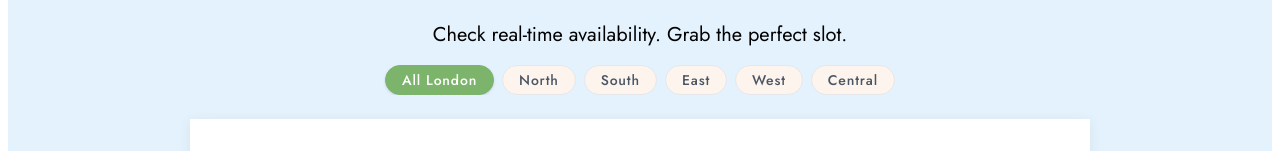
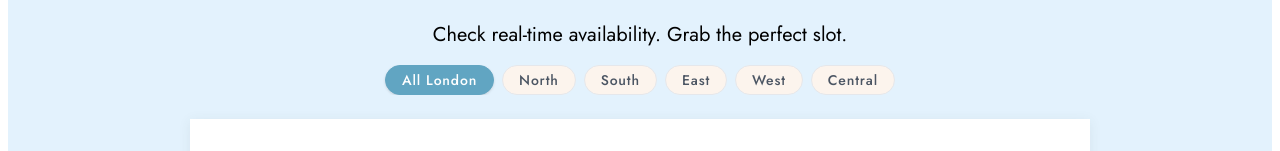
Before and after one commit to MarcusZAllen/tennis-court-booking-app, a Next.js app: page /padel in a window 1280 px wide. Shown: the part 156-307 px from the top of the page. Built offline with nearby package versions, Linux system fonts and the light colour scheme; no server answers; the database is empty.

Commit message:
Add dynamic accent color to LocationPills component
- Add optional accentColor prop to LocationPills (defaults to green #7cb46b)
- Use accentColor for selected pill background and border
- Pass teal accent color (#61a5c2) from padel page
- Tennis page uses default green, padel page uses teal

```diff
--- a/src/components/LocationPills.tsx
+++ b/src/components/LocationPills.tsx
@@ -6,9 +6,10 @@ const LOCATIONS = ["All London", "North", "South", "East", "West", "Central"];
 type LocationPillsProps = {
   selected: string[];
   onSelect: (locations: string[]) => void;
+  accentColor?: string;
 };
 
-export default function LocationPills({ selected, onSelect }: LocationPillsProps) {
+export default function LocationPills({ selected, onSelect, accentColor = '#7cb46b' }: LocationPillsProps) {
   const handleLocationClick = (location: string) => {
     if (location === "All London") {
       // If "All London" is clicked, clear all other selections
@@ -47,8 +48,8 @@ export default function LocationPills({ selected, onSelect }: LocationPillsProps
           style={{
             letterSpacing: "0.06em",
             minWidth: 0,
-            backgroundColor: selected.includes(loc) ? '#7cb46b' : undefined,
-            borderColor: selected.includes(loc) ? '#7cb46b' : undefined,
+            backgroundColor: selected.includes(loc) ? accentColor : undefined,
+            borderColor: selected.includes(loc) ? accentColor : undefined,
           }}
           aria-pressed={selected.includes(loc)}
           onClick={() => handleLocationClick(loc)}
--- a/src/pages/padel.tsx
+++ b/src/pages/padel.tsx
@@ -68,7 +68,7 @@ const Padel = () => {
 
           {/* Location Pills Selector - now directly above calendar */}
           <div className="w-full px-2 sm:px-4">
-            <LocationPills selected={selectedLocations} onSelect={setSelectedLocations} />
+            <LocationPills selected={selectedLocations} onSelect={setSelectedLocations} accentColor="#61a5c2" />
           </div>
           {/* Weekly Calendar Booking Grid */}
           <section className="w-full flex-grow flex items-start justify-center px-1 sm:px-2 md:px-4 pb-8 sm:pb-12">
```
